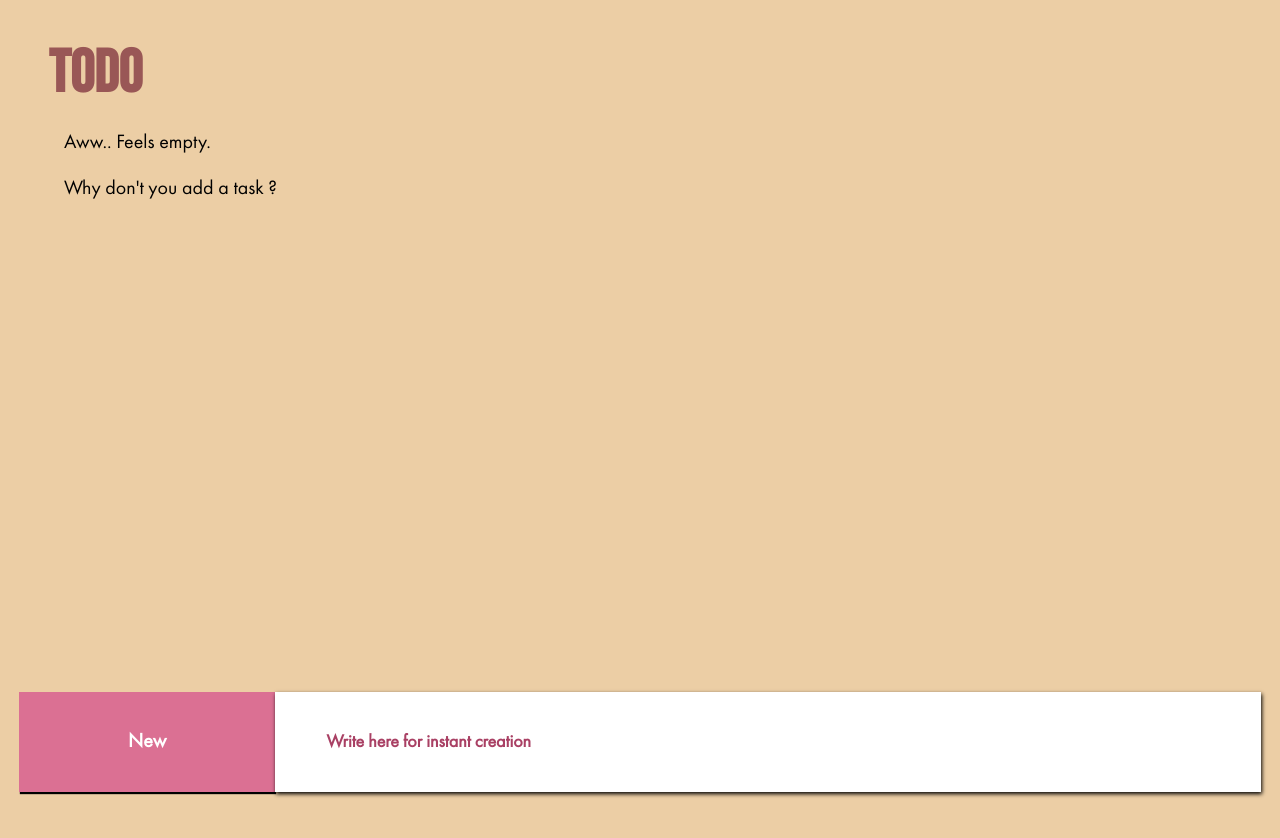
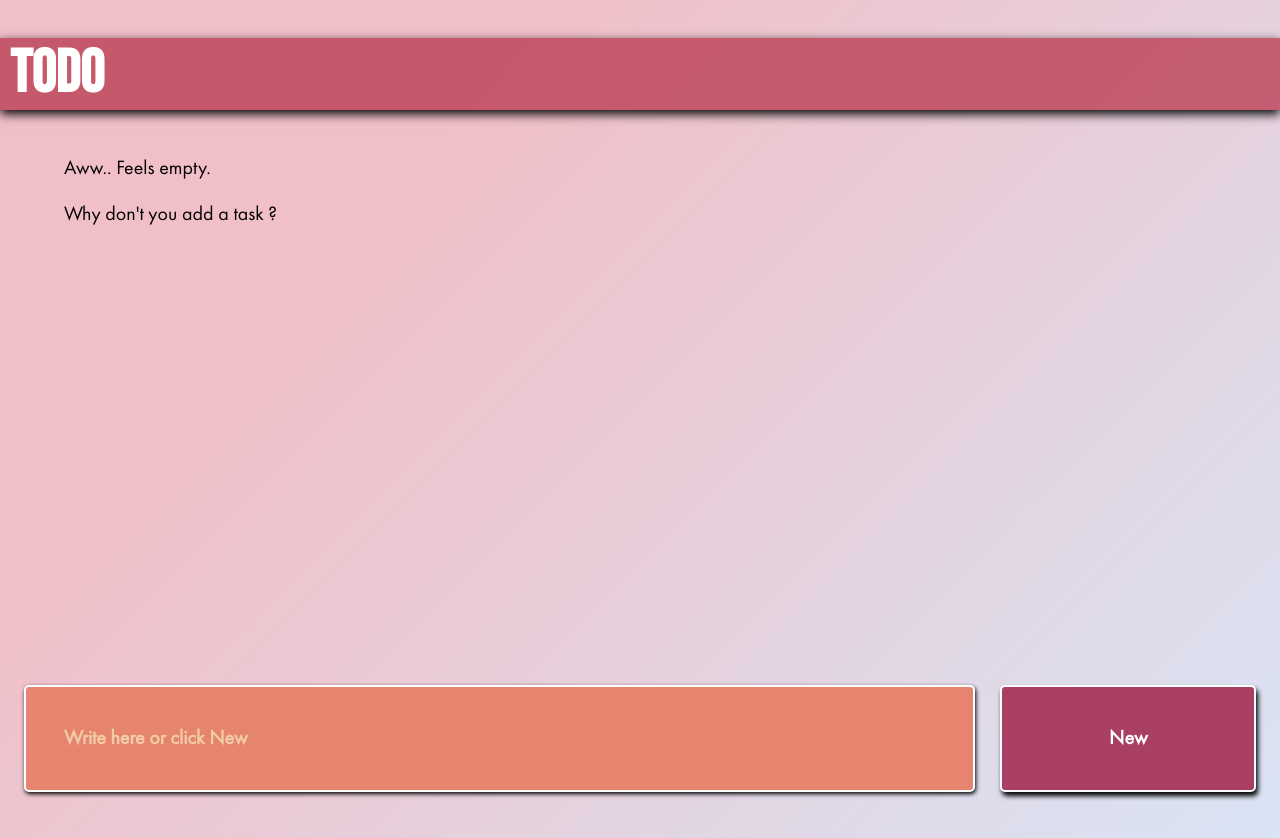
Before and after one commit to iDK-pseudo/todo-app, a website built with webpack: page dist/index.html in a window 1280 px wide. Built offline with nearby package versions, Linux system fonts and the light colour scheme.

Commit message:
Style Updates - Title, MainScreen, User Input, Form
1. Added a background and shadow to the title
2. Added gradient background to the main screen
3. Added background color, border, placeholder color to the user input
4. Added background color, border to the New button
5. Increased margin between the form and the title

```diff
--- a/src/DomModule.js
+++ b/src/DomModule.js
@@ -26,8 +26,8 @@ export const DomModule = (function () {
         //Footer
         const footer = _createElement("footer"),
         button = _createElement("button",{id: "new-task-btn", textContent: "New"}),
-        input = _createElement("input",{id: "userinput", type: "text", placeholder: "Write here for instant creation"});
-        footer.append(button,input);
+        input = _createElement("input",{id: "userinput", type: "text", placeholder: "Write here or click New"});
+        footer.append(input,button);
         fragment.appendChild(footer);
         body.appendChild(fragment);
     }
--- a/src/main.css
+++ b/src/main.css
@@ -7,18 +7,22 @@
 
 html, body {
     height : 100%;
-    background-color: #eccea5;
+    background-color: #d9e4f5;
+    background-image: linear-gradient(315deg, #d9e4f5 0%, #f1bfc7 74%);
     margin : 0;
 }
 
 #title {
-    color : #995756;
+    color: white;
     font-size: 60px;
     padding-left : 10px;
     margin-top : 3%;
     margin-left: 3%;
     font-family: 'Bebas Neue';
-    margin-bottom: 0;
+    margin-bottom: 2%;
+    margin-left: 0;
+    background-color: rgba(184, 54, 76, 0.747);
+    box-shadow: 0px 4px 10px hsl(0deg 0% 0% / 1);
 }
 
 main {
@@ -36,6 +40,7 @@ main {
 #date {
     font-size: 25px;
     font-family: 'Bebas Neue';
+    color: black;
 }
 
 #list {
@@ -85,34 +90,43 @@ footer {
 }
 
 #userinput{
-    width: 70%;
+    width: 68%;
     padding: 3%;
-    padding-left: 4%;
+    margin-right: 2%;
     font-family: Futura,sans-serif;
-    font-size: 18px;
+    font-size: 20px;
     font-weight: bold;
-    border:0px;
-    border-radius: 0px;
+    border: 2px solid white;
+    border-radius: 5px;
     box-shadow: 1px 2px 4px hsl(0deg 0% 0% / 1);
+    background-color: #e6846f;
+    outline: none;
+    color: wheat;
+}
+
+#userinput::placeholder{
+    color: wheat;
+    opacity: 0.8;
 }
 
 #new-task-btn{
-    background-color: palevioletred;
+    background-color: #a94064;
     color : white;
     font-family: Futura,sans-serif;
     font-weight: bold;
     font-size: 20px;
     width: 20%;
-    border:0px;
-    border-radius: 0px;
-    box-shadow: 1px 2px 1px hsl(0deg 0% 0% / 1);
+    border: 2px solid white;
+    border-radius: 5px;
+    box-shadow: 2px 4px 5px hsl(0deg 0% 0% / 1);
 }
 
 form {
     margin-left: 7%;
+    margin-top: 10%;
     background-color: #eea594;
     padding: 5%;
-    height: auto;
+    height: 70%;
     width: 75%;
     box-shadow: 3px 6px 20px hsl(0deg 0% 0% / 0.6);
 }
@@ -132,7 +146,8 @@ form {
 }
 
 ::placeholder{
-    color:#a94064;
+    color:wheat;
+    opacity: 0.6;
 }
 
 #choose-priority{
@@ -175,7 +190,7 @@ input[type="radio"] ~ label{
 
 #submit-btn{
     width: 100%;
-    margin-top: 30%;
+    margin-top: 40%;
     padding: 5%;
     font-size: 20px;
     color:white;
```
Also changed, not shown: dist/bundle.js.
